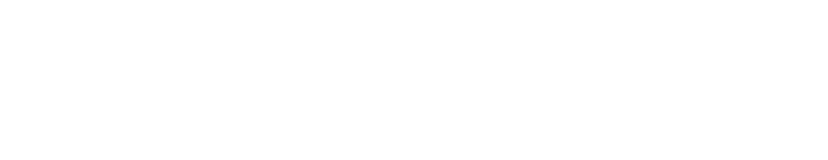
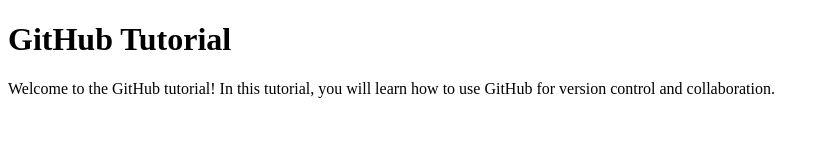
Before and after one commit to amyrdl/github-tutorial, a plain HTML site: page prova.html in a window 1280 px wide. Shown: the whole page, without its empty margins (0-828 px from the left). Drawn offline with Linux system fonts and the light colour scheme.

Commit message:
added about.css and modified prova.html title

```diff
--- a/prova.html
+++ b/prova.html
@@ -3,9 +3,10 @@
 <head>
   <meta charset="UTF-8">
   <meta name="viewport" content="width=device-width, initial-scale=1.0">
-  <title>Document</title>
+  <title>GitHub Tutorial</title>
 </head>
 <body>
-
+  <h1>GitHub Tutorial</h1>
+  <p>Welcome to the GitHub tutorial! In this tutorial, you will learn how to use GitHub for version control and collaboration.</p>
 </body>
 </html>
```
Also changed, not shown: about.css (added).
